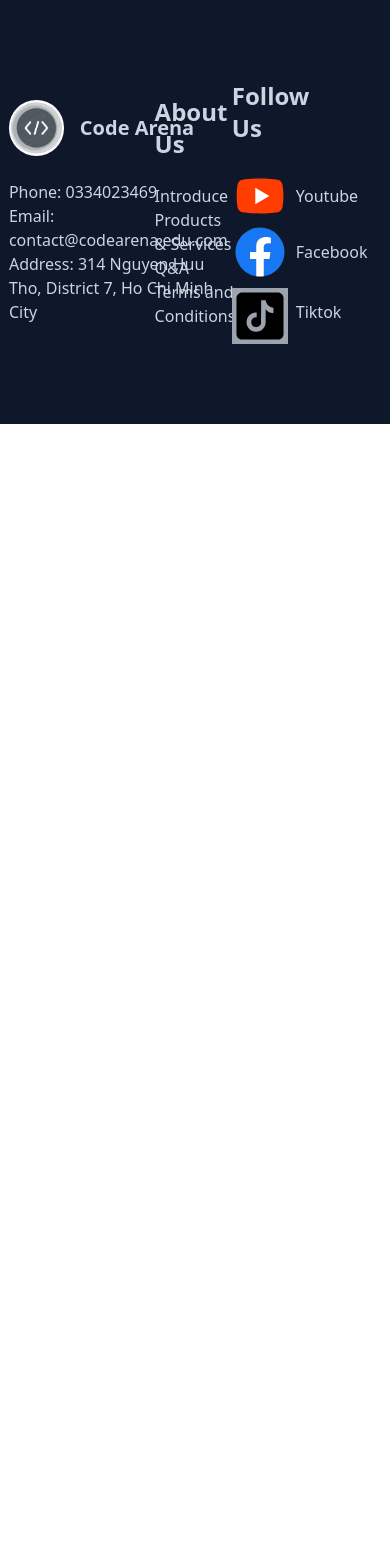
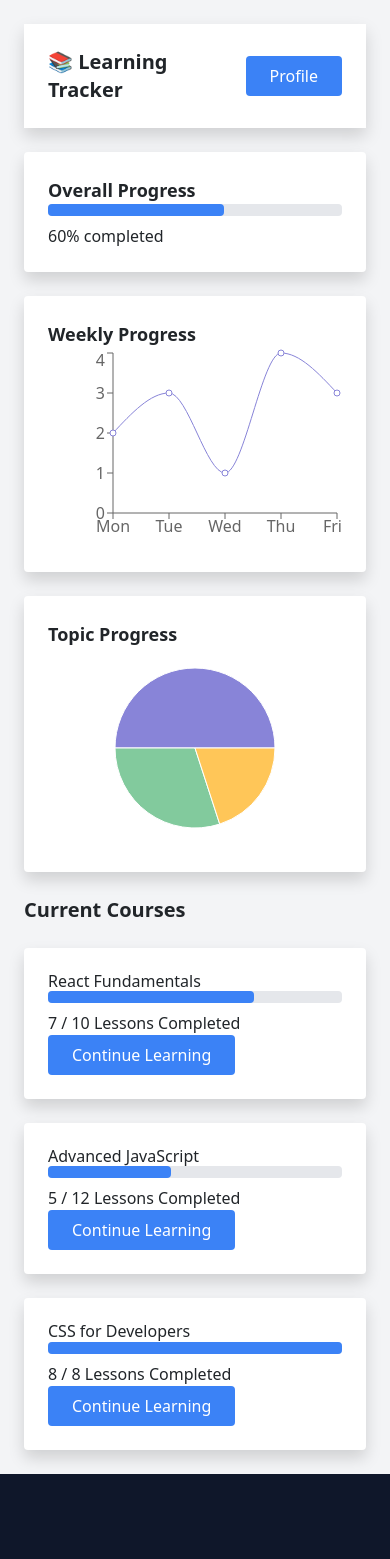
Before and after one commit to nguyentrungtinh2003/online_learning_management_system_frontend, a React (Create React App) app: page /test in a window 390 px wide. Shown: the top 1559 px of the page. Before the commit the page ends 844 px from the top, so only its background shows below. Built offline with nearby package versions, Linux system fonts and the light colour scheme; a web font is replaced by a local one.

Commit message:
SCRUM-94 Create Learning Process Layout for User

```diff
--- a/package.json
+++ b/package.json
@@ -24,6 +24,7 @@
     "react-router-dom": "^7.0.2",
     "react-scripts": "^5.0.1",
     "react-toastify": "^11.0.2",
+    "recharts": "^2.15.1",
     "web-vitals": "^2.1.4"
   },
   "scripts": {
--- a/src/App.js
+++ b/src/App.js
@@ -19,12 +19,14 @@ import ManagementCourse from "./pages/Course/ManagementCourse";
 import ManagementLesson from "./pages/Lesson/ManagementLesson";
 import QuizzManagement from "./pages/Quizz/QuizzManagement";
 import ManagementQuestion from "./pages/Question/QuestionManagement";
+import LearningProgress from "./pages/User/LearningProcess";
 
 function App() {
   return (
     <>
       <Router>
         <Routes>
+          <Route path="/test" element={<LearningProgress />} />
           <Route
             path="/"
             element={
--- a/src/components/Navbar/Navbar.js
+++ b/src/components/Navbar/Navbar.js
@@ -51,7 +51,7 @@ export default function Navbar() {
           <input
             type="text"
             placeholder="Search courses..."
-            className="w-full border rounded-full pl-10 pr-4 py-2 text-sm border-gray-500 focus:outline-none hover:ring-2 hover:ring-cyan-500"
+            className="w-full border rounded-full pl-10 pr-4 py-2 text-sm border-gray-500 focus:outline-none"
           />
           <FaSearch className="absolute left-3 top-2.5 text-gray-500" />
           {/* Results */}
--- /dev/null
+++ b/src/pages/User/LearningProcess.js
@@ -0,0 +1,125 @@
+import { useState } from "react";
+import {
+  LineChart,
+  Line,
+  PieChart,
+  Pie,
+  Cell,
+  XAxis,
+  YAxis,
+  Tooltip,
+  ResponsiveContainer,
+} from "recharts";
+
+const progressData = [
+  { day: "Mon", completed: 2 },
+  { day: "Tue", completed: 3 },
+  { day: "Wed", completed: 1 },
+  { day: "Thu", completed: 4 },
+  { day: "Fri", completed: 3 },
+];
+
+const topicProgress = [
+  { name: "JavaScript", value: 50 },
+  { name: "React", value: 30 },
+  { name: "CSS", value: 20 },
+];
+
+const COLORS = ["#8884d8", "#82ca9d", "#ffc658"];
+
+const courses = [
+  { title: "React Fundamentals", completed: 7, total: 10 },
+  { title: "Advanced JavaScript", completed: 5, total: 12 },
+  { title: "CSS for Developers", completed: 8, total: 8 },
+];
+
+const Button = ({ children, onClick }) => (
+  <button
+    onClick={onClick}
+    className="px-4 py-2 bg-blue-500 text-white rounded hover:bg-blue-600"
+  >
+    {children}
+  </button>
+);
+
+const Progress = ({ value }) => (
+  <div className="w-full bg-gray-200 rounded h-3">
+    <div
+      className="bg-blue-500 h-3 rounded"
+      style={{ width: `${value}%` }}
+    ></div>
+  </div>
+);
+
+export default function LearningProgress() {
+  return (
+    <div className="min-h-screen p-6 bg-gray-100">
+      {/* Navbar */}
+      <nav className="bg-white shadow p-4 flex justify-between items-center">
+        <h1 className="text-xl font-bold">📚 Learning Tracker</h1>
+        <Button>Profile</Button>
+      </nav>
+
+      {/* Main Content */}
+      <div className="grid grid-cols-1 md:grid-cols-2 gap-6 mt-6">
+        {/* Progress Overview */}
+        <div className="bg-white p-4 rounded shadow">
+          <h2 className="text-lg font-semibold">Overall Progress</h2>
+          <Progress value={60} />
+          <p className="mt-2">60% completed</p>
+        </div>
+
+        {/* Weekly Progress Chart */}
+        <div className="bg-white p-4 rounded shadow">
+          <h2 className="text-lg font-semibold">Weekly Progress</h2>
+          <ResponsiveContainer width="100%" height={200}>
+            <LineChart data={progressData}>
+              <XAxis dataKey="day" />
+              <YAxis />
+              <Tooltip />
+              <Line type="monotone" dataKey="completed" stroke="#8884d8" />
+            </LineChart>
+          </ResponsiveContainer>
+        </div>
+
+        {/* Topic Progress */}
+        <div className="bg-white p-4 rounded shadow">
+          <h2 className="text-lg font-semibold">Topic Progress</h2>
+          <ResponsiveContainer width="100%" height={200}>
+            <PieChart>
+              <Pie
+                data={topicProgress}
+                cx="50%"
+                cy="50%"
+                outerRadius={80}
+                fill="#8884d8"
+                dataKey="value"
+              >
+                {topicProgress.map((entry, index) => (
+                  <Cell key={`cell-${index}`} fill={COLORS[index]} />
+                ))}
+              </Pie>
+            </PieChart>
+          </ResponsiveContainer>
+        </div>
+      </div>
+
+      {/* Course List */}
+      <div className="mt-6">
+        <h2 className="text-xl font-semibold">Current Courses</h2>
+        <div className="grid gap-4 mt-4">
+          {courses.map((course, index) => (
+            <div key={index} className="bg-white p-4 rounded shadow">
+              <h3 className="font-medium">{course.title}</h3>
+              <Progress value={(course.completed / course.total) * 100} />
+              <p className="mt-2">
+                {course.completed} / {course.total} Lessons Completed
+              </p>
+              <Button className="mt-2">Continue Learning</Button>
+            </div>
+          ))}
+        </div>
+      </div>
+    </div>
+  );
+}
```
Also changed, not shown: 1 other file (tests, documents, lock files or other folders).
